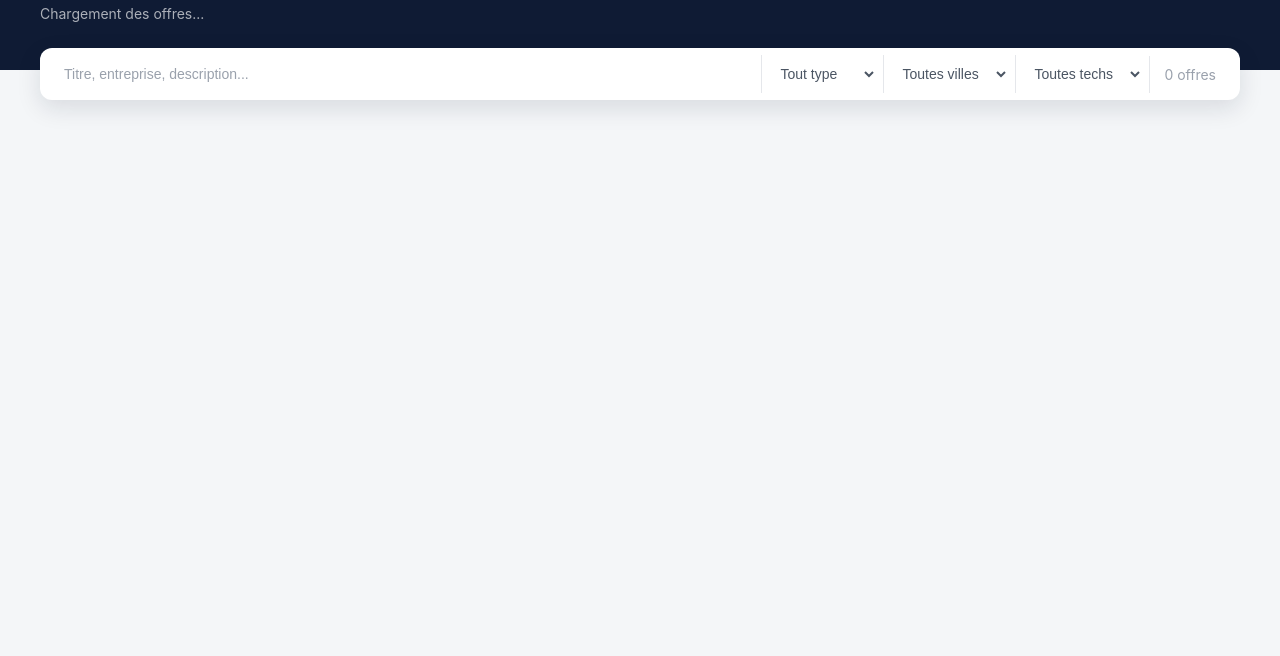
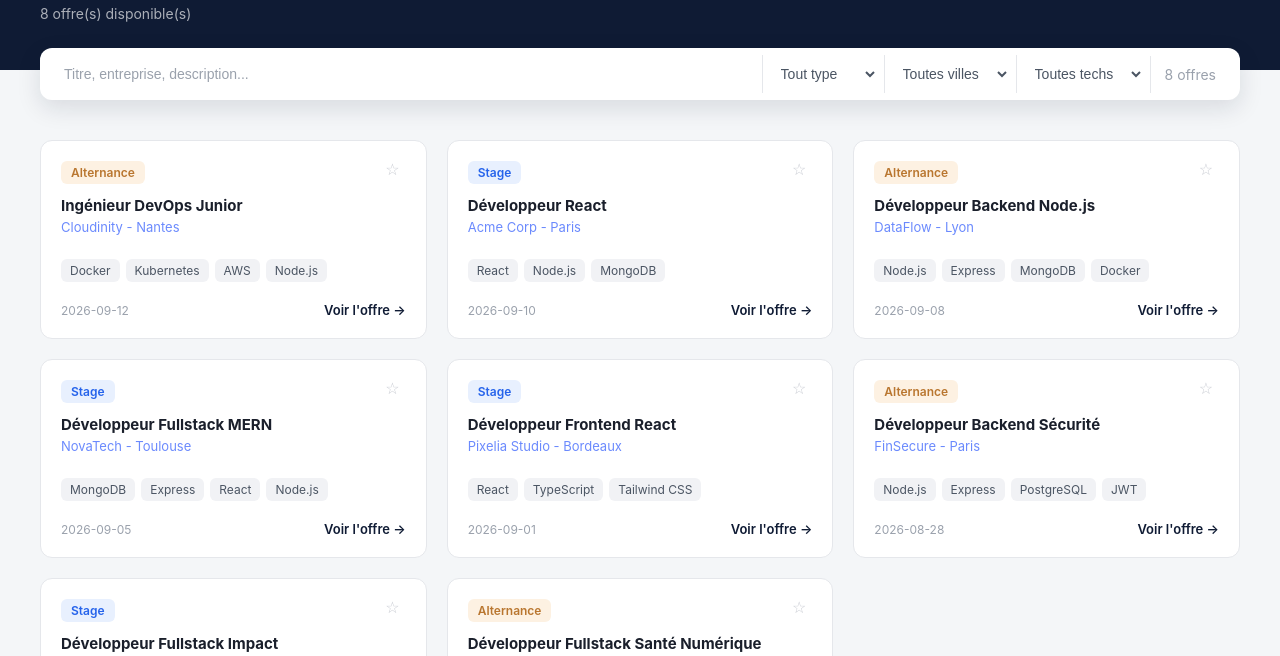
Before and after one commit to mohamedlfarh7-svg/job-board.JS, a plain HTML site: page index.html in a window 1280 px wide. Shown: the part 144-800 px from the top of the page. Drawn offline with Linux system fonts and the light colour scheme.

Commit message:
fix:resolution d'une bug d'affichage des offres et filter

```diff
--- a/index.html
+++ b/index.html
@@ -1,13 +1,11 @@
 <!DOCTYPE html>
 <html lang="fr">
-
 <head>
     <meta charset="UTF-8">
     <meta name="viewport" content="width=device-width, initial-scale=1.0">
     <title>Portail Stages &amp; Alternances</title>
     <link rel="stylesheet" href="./css/style.css">
 </head>
-
 <body>
 
     <header class="topbar">
@@ -39,10 +37,13 @@
 
         <select id="ville-select" class="filter-btn">
             <option value="">Toutes villes</option>
-            <option value="Casablanca">Casablanca</option>
-            <option value="Rabat">Rabat</option>
-            <option value="Tangier">Tangier</option>
-            <option value="Remote">Remote</option>
+            <option value="Paris">Paris</option>
+            <option value="Lyon">Lyon</option>
+            <option value="Toulouse">Toulouse</option>
+            <option value="Nantes">Nantes</option>
+            <option value="Bordeaux">Bordeaux</option>
+            <option value="Lille">Lille</option>
+            <option value="Marseille">Marseille</option>
         </select>
 
         <select id="tech-select" class="filter-btn">
@@ -57,10 +58,9 @@
         <span class="filter-btn count" id="count-badge">0 offres</span>
     </div>
 
-    <main class="listings" id="listings">
-    </main>
+    <main class="listings" id="listings"></main>
 
+    <!-- التأكد من المسار والنوع module -->
     <script type="module" src="./js/app.js"></script>
 </body>
-
 </html>
--- a/js/app.js
+++ b/js/app.js
@@ -1,5 +1,5 @@
 import { fetchOffres } from './data.js';
-import { renderOffres } from './render.js';
+import { renderOffers } from './render.js';
 import { filterAndSortOffres } from './filters.js';
 
 let allOffres = [];
@@ -9,31 +9,45 @@ const typeSelect = document.getElementById('type-select');
 const villeSelect = document.getElementById('ville-select');
 const techSelect = document.getElementById('tech-select');
 const countBadge = document.getElementById('count-badge');
+const totalCountText = document.getElementById('total-count-text');
 const container = document.getElementById('listings');
 
 function updateUI() {
   const criteria = {
-    search: searchInput.value,
-    typeContrat: typeSelect.value,
-    ville: villeSelect.value,
-    tech: techSelect.value
+    search: searchInput ? searchInput.value : '',
+    typeContrat: typeSelect ? typeSelect.value : '',
+    ville: villeSelect ? villeSelect.value : '',
+    tech: techSelect ? techSelect.value : ''
   };
 
   const filtered = filterAndSortOffres(allOffres, criteria);
 
-  countBadge.textContent = `${filtered.length} offres`;
+  // تحديث الأعداد
+  if (countBadge) {
+    countBadge.textContent = `${filtered.length} offres`;
+  }
+  if (totalCountText) {
+    totalCountText.textContent = `${filtered.length} offre(s) disponible(s)`;
+  }
 
-  renderOffres(filtered, container);
+  renderOffers(filtered);
 }
 
 async function initApp() {
+  if (container) {
+    container.innerHTML = '<p>Chargement des offres...</p>';
+  }
+
   allOffres = await fetchOffres();
+
+  console.log("Données chargées:", allOffres);
+
   updateUI();
 
-  searchInput.addEventListener('input', updateUI);
-  typeSelect.addEventListener('change', updateUI);
-  villeSelect.addEventListener('change', updateUI);
-  techSelect.addEventListener('change', updateUI);
+  if (searchInput) searchInput.addEventListener('input', updateUI);
+  if (typeSelect) typeSelect.addEventListener('change', updateUI);
+  if (villeSelect) villeSelect.addEventListener('change', updateUI);
+  if (techSelect) techSelect.addEventListener('change', updateUI);
 }
 
 initApp();
--- a/js/data.js
+++ b/js/data.js
@@ -1,7 +1,15 @@
-async function getData() {
+export async function fetchOffres() {
+  try {
     const response = await fetch('./data/offres.json');
 
-    const offers = await response.json();
+    if (!response.ok) {
+      throw new Error(`HTTP Error status: ${response.status}`);
+    }
 
-    return offers;
+    const data = await response.json();
+    return data;
+  } catch (error) {
+    console.error("Erreur lors du chargement des offres:", error);
+    return [];
+  }
 }
--- a/js/render.js
+++ b/js/render.js
@@ -1,34 +1,39 @@
-function renderOffers(offers) {
-
+export function renderOffers(offers) {
   const listings = document.getElementById('listings');
 
-    console.log(offers)
+  console.log("Offres reçues dans render:", offers);
 
-    offers.forEach(offer => {
+  listings.innerHTML = '';
 
-        listings.innerHTML += `
-      <article class="job-card">
+  if (!offers || offers.length === 0) {
+    listings.innerHTML = '<p class="no-results">Aucune offre trouvée.</p>';
+    return;
+  }
+
+  const cardsHTML = offers.map(offer => {
+    const techTags = Array.isArray(offer.technologies)
+      ? offer.technologies.map(tech => `<span class="skill-tag">${tech}</span>`).join('')
+      : '';
+
+    return `
+      <article class="job-card" data-id="${offer.id}">
         <div class="card-top">
-                <span class="tag stage">${offer.typeContrat}</span>
+          <span class="tag ${offer.typeContrat ? offer.typeContrat.toLowerCase() : ''}">${offer.typeContrat}</span>
           <button class="star-btn">☆</button>
         </div>
         <h3 class="job-title">${offer.titre}</h3>
-            <p class="job-company">${offer.ville}</p>
-            <p class="job-desc">${offer.description}</p>
+        <p class="job-company">${offer.entreprise} - ${offer.ville}</p>
+        <p class="job-desc">${offer.descriptionCourte || ''}</p>
         <div class="skill-tags">
-                ${offer.technologies.map(tech =>
-                   `
-                   <span class="skill-tag"> ${tech} </span>
-                   `
-                )}
+          ${techTags}
         </div>
         <div class="card-bottom">
           <span class="job-date">${offer.datePublication}</span>
-                <a href="#" class="job-link">Voir l'offre →</a>
+          <a href="offre-detail.html?id=${offer.id}" class="job-link">Voir l'offre →</a>
         </div>
       </article>
-    `
-    });
+    `;
+  }).join('');
 
-
+  listings.innerHTML = cardsHTML;
 }
```
Also changed, not shown: 1 other file. Lines whose indentation alone changed are shown as unchanged.
